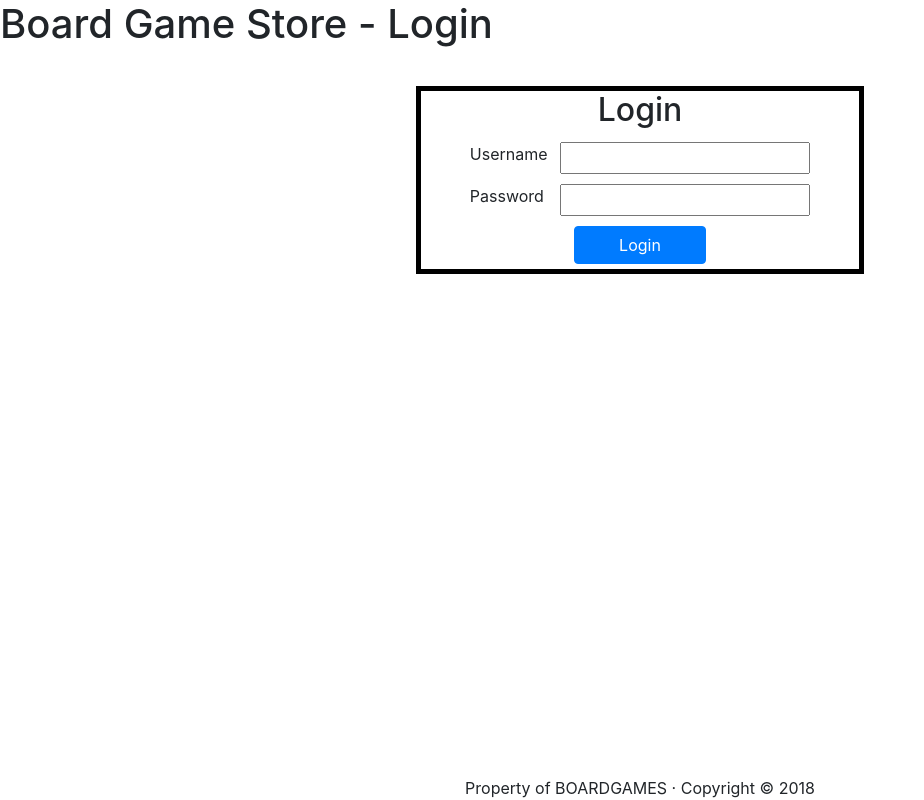
After one commit to jbddelatorre/bored-gamer, a PHP site: page /views/login.php in a window 1280 px wide. The commit adds this page. Shown: the whole page, without its empty margins (0-924 px from the left). Run offline with PHP 8.4, Linux system fonts and the light colour scheme.

Commit message:
Update: authenticate, register

```diff
--- a/app/controllers/register.php
+++ b/app/controllers/register.php
@@ -17,7 +17,7 @@
 	// var_dump(mysqli_query($conn, $sql_query));
 
 	if (mysqli_query($conn, $sql_query)) {
-		header("Location: ../views/register.php");
+		header("Location: ../views/after_registration.php");
 
 	} else {
 		echo "Error: " . $sql_query . "<br>" . mysqli_error($conn);
--- a/app/partials/footer.php
+++ b/app/partials/footer.php
@@ -1,2 +1,15 @@
+
+<style type="text/css">
+	footer {
+	width: 100vw;
+	margin: 0 auto;
+	text-align: center;
+	/*height:50px;*/
+	bottom: 0;
+}
+</style>
+
+
+	<footer>Property of BOARDGAMES &middot; Copyright &copy; 2018</footer>
 </body>
 </html>
--- a/app/partials/header.php
+++ b/app/partials/header.php
@@ -8,8 +8,10 @@
 
 	<link rel="stylesheet" href="https://stackpath.bootstrapcdn.com/bootstrap/4.1.3/css/bootstrap.min.css" integrity="sha384-MCw98/SFnGE8fJT3GXwEOngsV7Zt27NXFoaoApmYm81iuXoPkFOJwJ8ERdknLPMO" crossorigin="anonymous">
 
+
+
 	<script src="https://code.jquery.com/jquery-3.3.1.slim.min.js" integrity="sha384-q8i/X+965DzO0rT7abK41JStQIAqVgRVzpbzo5smXKp4YfRvH+8abtTE1Pi6jizo" crossorigin="anonymous"></script>
 
 <!-- 	<script src="https://cdnjs.cloudflare.com/ajax/libs/jquery/3.3.1/jquery.js" integrity="sha384-q8i/X+965DzO0rT7abK41JStQIAqVgRVzpbzo5smXKp4YfRvH+8abtTE1Pi6jizo" crossorigin="anonymous"></script> -->
-	<script src="https://cdnjs.cloudflare.com/ajax/libs/popper.js/1.14.3/umd/popper.min.js" integrity="sha384-ZMP7rVo3mIykV+2+9J3UJ46jBk0WLaUAdn689aCwoqbBJiSnjAK/l8WvCWPIPm49" crossorigin="anonymous"></script>
-	<script src="https://stackpath.bootstrapcdn.com/bootstrap/4.1.3/js/bootstrap.min.js" integrity="sha384-ChfqqxuZUCnJSK3+MXmPNIyE6ZbWh2IMqE241rYiqJxyMiZ6OW/JmZQ5stwEULTy" crossorigin="anonymous"></script>
+<!-- 	<script src="https://cdnjs.cloudflare.com/ajax/libs/popper.js/1.14.3/umd/popper.min.js" integrity="sha384-ZMP7rVo3mIykV+2+9J3UJ46jBk0WLaUAdn689aCwoqbBJiSnjAK/l8WvCWPIPm49" crossorigin="anonymous"></script>
+	<script src="https://stackpath.bootstrapcdn.com/bootstrap/4.1.3/js/bootstrap.min.js" integrity="sha384-ChfqqxuZUCnJSK3+MXmPNIyE6ZbWh2IMqE241rYiqJxyMiZ6OW/JmZQ5stwEULTy" crossorigin="anonymous"></script> -->
--- /dev/null
+++ b/app/views/login.css
@@ -0,0 +1,39 @@
+#loginApp {
+	display: flex;
+	justify-content: center;
+	min-height: 90vh;
+}
+
+#loginForm {
+	margin-top: 30px;
+	width: 35vw;
+	/*background-color: red;*/
+	border:5px solid black;
+	display: flex;
+	flex-direction: column;
+}
+
+form {
+	display: flex;
+	flex-direction: column;
+	align-items: center;
+
+}
+
+#loginForm div {
+	width: 80%;
+	display: flex;
+	padding: 5px;
+}
+
+#loginForm div label {
+	width: 150px;
+}
+#loginForm div input {
+	width: 250px;
+}
+
+#loginForm button {
+	margin: 5px 0;
+	width: 30%;
+}
--- /dev/null
+++ b/app/views/login.php
@@ -0,0 +1,51 @@
+<?php
+	include_once '../partials/header.php';
+	require_once('../controllers/connect.php');
+	session_start();
+?>
+
+	<link rel='stylesheet' type='text/css' href='./login.css'>
+</head>
+<body>
+
+	<?php
+		if(isset($_SESSION['user_data'])) {
+			header('Location: ./catalog.php');
+		}
+	 ?>
+
+
+		<h1>Board Game Store - Login</h1>
+
+		<div id="loginApp">
+			<div id="loginContainer">
+				<div id="loginForm">
+					<form method="POST" action="../controllers/authenticate.php">
+						<h2>Login</h2>
+						<div>
+							<label>Username</label>
+							<input type="text" name="inputUsername">
+						</div>
+						<div>
+							<label>Password</label>
+							<input type="password" name="inputPassword">
+						</div>
+						<button type="submit" class="btn btn-primary">Login</button>
+					</form>
+				</div>
+				<div id="loginMessage">
+					<?php
+					if(isset($_SESSION['login_message'])) {
+						echo $_SESSION['login_message'];
+						unset($_SESSION['login_message']);
+					}
+					 ?>
+				</div>
+			</div>
+
+		</div>
+
+
+<?php
+	include_once '../partials/footer.php';
+?>
--- a/app/views/register.css
+++ b/app/views/register.css
@@ -9,9 +9,8 @@ form {
 #registerFormContainer {
 	padding: 20px;
 	display: flex;
-	justify-content: space-around;
 	align-items: center;
 	width: 100%;
 	flex-flow: column;
-
+	min-height: 90vh;
 }
```
Also changed, not shown: app/controllers/authenticate.php (added, +29 -0 lines), app/controllers/logout.php (added, +7 -0 lines), app/views/after_registration.php (added, +30 -0 lines), app/views/catalog.css (+44 -5 lines), app/views/catalog.php (+89 -21 lines), app/views/register.php (+7 -3 lines), app/assets/image/carousel-image2.jpg, app/partials/footer.css (added).
